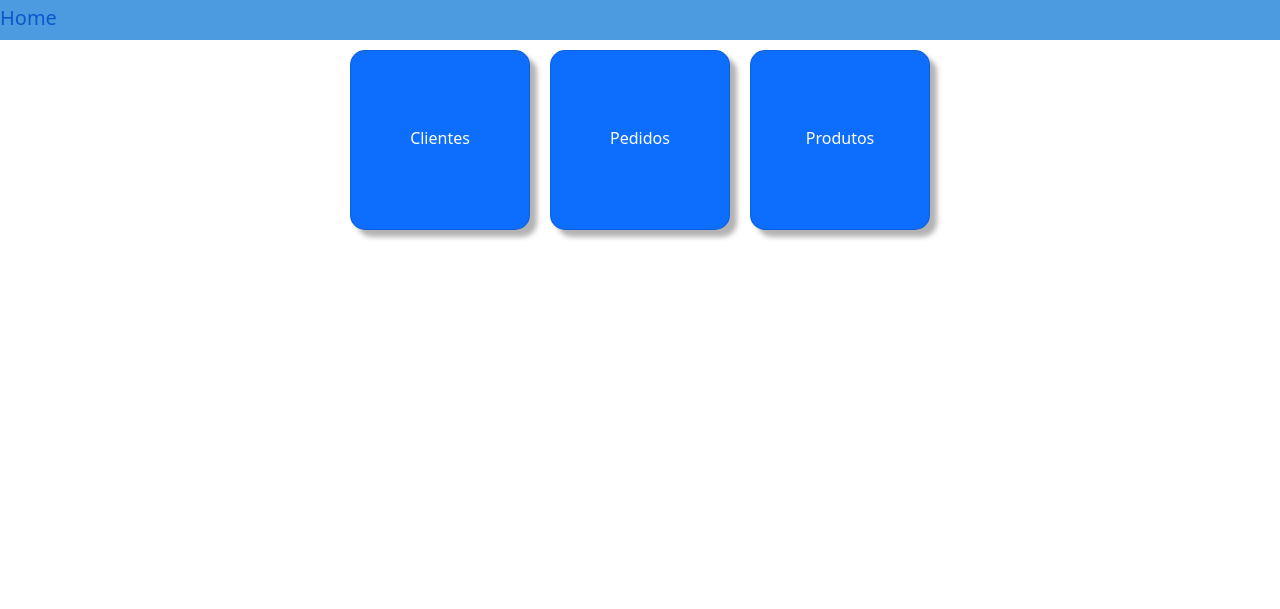
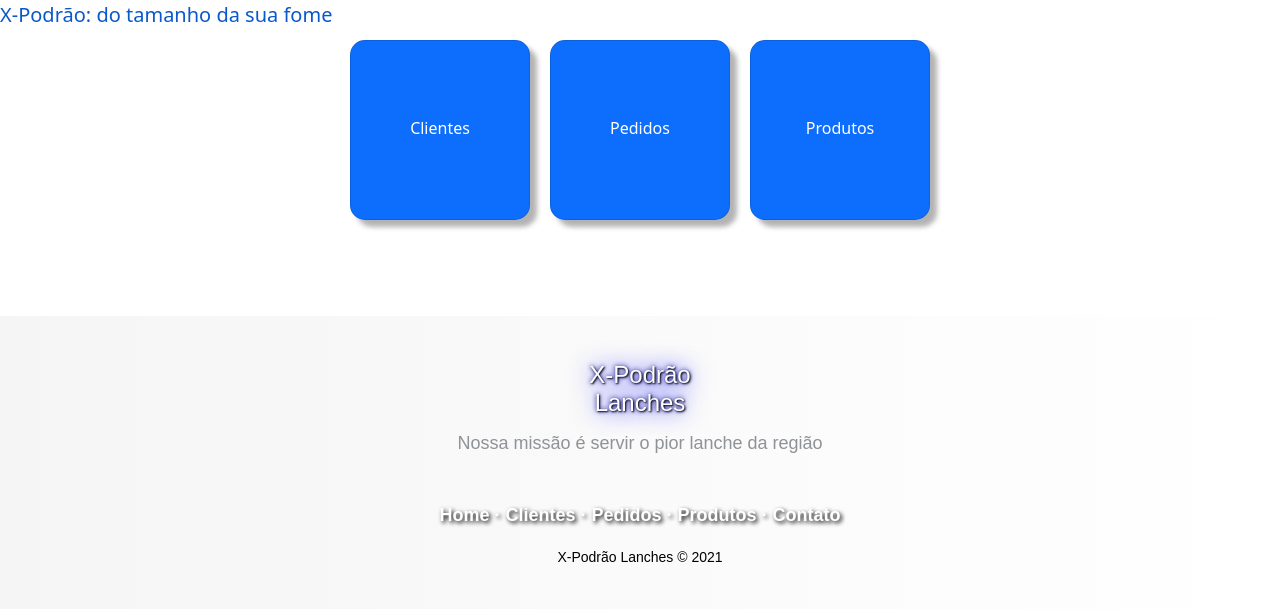
Before and after one commit to titioneamorim/pedidosLanchonete, a Django app: page / in a window 1280 px wide. Shown: the top 609 px of the page. Run offline with Django 3.2, Linux system fonts and the light colour scheme; some libraries are stand-ins or nearby versions.

Commit message:
Alterações no product, model e home

```diff
--- a/config/urls.py
+++ b/config/urls.py
@@ -27,6 +27,6 @@ urlpatterns = [
     # path('', include('customer.urls')),
     # path('', include('order.urls')),
     # path('', include('payment.urls')),
-    # path('', include('product.urls')),
+    path('', include('product.urls')),
     # path('', include('product.urls')),
 ]
--- /dev/null
+++ b/product/urls.py
@@ -0,0 +1,12 @@
+from django.urls import path
+from .views import *
+
+namespace = 'product'
+
+urlpatterns = [
+    path('products/', home_products, name="home_products"),
+    path('products/<uuid:id>/', home_products, name="home_products"),
+    path('products/edit/<uuid:id>/', edit_product, name="edit_product"),
+    path('products/save', save_product, name="save_product"),
+    #path('search/', ProductSearchView.as_view(), name='search'),
+]
--- a/templates/base.html
+++ b/templates/base.html
@@ -15,16 +15,8 @@
         </head>
             <body>
 
-            <nav class="header clearfix" style="background-color: rgb(76, 155, 225);">
-                <a class="navbar-brand" href="{% url 'home' %}" style="font-collor:white;">Home</a>
-                <button class="navbar-toggler" type="button" data-toggle="collapse" data-target="#navbarSupportedContent" aria-controls="navbarSupportedContent" aria-expanded="false" aria-label="Toggle navigation">
-                <span class="navbar-toggler-icon"></span>
-                </button>
-
-                <div class="collapse navbar-collapse" id="navbarSupportedContent">
-                <ul class="navbar-nav mr-auto">
-                </ul>
-                </div>
+            <nav class="header clearfix">
+                <a class="navbar-brand" href="{% url 'home' %}">X-Podrão: do tamanho da sua fome</a>
             </nav>
 
       <div id="corpo">
@@ -38,5 +30,27 @@
             </div>
       </div>
 
+        <footer class="footer-basic-centered">
+
+			<p class="footer-company-motto">X-Podrão<br>Lanches</p>
+            <p></p>
+            <p> <font color ="#8f9296">Nossa missão é servir o pior lanche da região</font></p>
+
+			<p class="footer-links">
+				<a href="{% url 'home' %}">Home</a>
+				·
+				<a href="#">Clientes</a>
+				·
+				<a href="#">Pedidos</a>
+				·
+				<a href="{% url 'home_products'%}">Produtos</a>
+				·
+				<a href="#">Contato</a>
+			</p>
+
+			<p class="footer-company-name">X-Podrão Lanches &copy; 2021</p>
+
+		</footer>
+
 </body>
     </html>
--- a/templates/home.html
+++ b/templates/home.html
@@ -3,14 +3,14 @@
 {% block container  %}
 
 
-        <div class="card text-white bg-primary mb-3" id="clientes" style="width:180px; height:180px;max-width: 18rem; margin:10px; box-shadow:7px 7px 5px 0px rgba(50, 50, 50, 0.37); border-radius:15px;">
+        <div class="card text-white bg-primary mb-3" id="clientes" style="width:180px; height:180px;max-width: 18rem; margin:10px; box-shadow:7px 7px 5px 0px rgba(50, 50, 50, 0.37); border-radius:15px; cursor: pointer;">
             <p style="padding-top:75px;text-align:center; vertical-align: middle;"> Clientes </p>
         </div>
-        <div class="card text-white bg-primary mb-3" id="pedidos" style="width:180px; height:180px;max-width: 18rem; margin:10px; box-shadow:7px 7px 5px 0px rgba(50, 50, 50, 0.37); border-radius:15px;">
+        <div class="card text-white bg-primary mb-3" id="pedidos" style="width:180px; height:180px;max-width: 18rem; margin:10px; box-shadow:7px 7px 5px 0px rgba(50, 50, 50, 0.37); border-radius:15px; cursor: pointer;">
             <p style="padding-top:75px;text-align:center; vertical-align: middle;"> Pedidos </p>
         </div>
 
-        <div class="card text-white bg-primary mb-3" id="produtos"  style="width:180px; height:180px; max-width: 18rem; margin:10px; box-shadow:7px 7px 5px 0px rgba(50, 50, 50, 0.37);border-radius:15px;">
+        <div class="card text-white bg-primary mb-3" id="products"  style="width:180px; height:180px; max-width: 18rem; margin:10px; box-shadow:7px 7px 5px 0px rgba(50, 50, 50, 0.37);border-radius:15px; cursor: pointer;">
             <p style="padding-top:75px; text-align:center; vertical-align: middle;">Produtos</div>
         </div>
 
@@ -21,8 +21,8 @@
             document.getElementById("pedidos").onclick = function(){
                 window.location.href="";
             }
-            document.getElementById("produtos").onclick = function(){
-                window.location.href="";
+            document.getElementById("products").onclick = function(){
+                window.location.href="{% url 'home_products'%}";
             }
         </script>
 
--- /dev/null
+++ b/templates/static/css/base-style.css
@@ -0,0 +1,77 @@
+/* .table {
+    position: relative;
+    top: 70px;
+}
+
+#bt-adicionar {
+    position: absolute;
+    top: 75px;
+    left: 25px;
+    cursor: pointer;
+}
+
+.header {
+    background: linear-gradient(90deg, rgba(255, 255, 255, 1) 0%, rgba(245, 245, 245, 1) 100%);
+    font: normal 18px sans-serif;
+    padding: 10px;
+} */
+
+.footer-basic-centered {
+    background: linear-gradient(270deg, rgba(255, 255, 255, 1) 0%, rgba(245, 245, 245, 1) 100%);
+    box-sizing: border-box;
+    width: 100%;
+    text-align: center;
+    font: normal 18px sans-serif;
+    padding: 45px;
+    margin-top: 80px;
+}
+
+.footer-basic-centered .footer-company-motto {
+    font-size: 24px;
+    margin: 0;
+    color: white;
+    text-shadow: 1px 1px 2px black, 0 0 25px blue, 0 0 5px darkblue;
+}
+
+.footer-basic-centered .footer-company-name {
+    color: #000000;
+    font-size: 14px;
+    margin: 0;
+}
+
+.footer-basic-centered .footer-links {
+    list-style: none;
+    font-weight: bold;
+    color: white;
+    text-shadow: 2px 2px 4px #000000;
+    padding: 35px 0 23px;
+    margin: 0;
+}
+
+.footer-basic-centered .footer-links a {
+    display: inline-block;
+    text-decoration: none;
+    color: inherit;
+}
+
+
+/* If you don't want the footer to be responsive, remove these media queries */
+
+@media (max-width: 600px) {
+    .footer-basic-centered {
+        padding: 35px;
+    }
+    .footer-basic-centered .footer-company-motto {
+        font-size: 18px;
+    }
+    .footer-basic-centered .footer-company-name {
+        font-size: 12px;
+    }
+    .footer-basic-centered .footer-links {
+        font-size: 14px;
+        padding: 25px 0 20px;
+    }
+    .footer-basic-centered .footer-links a {
+        line-height: 1.8;
+    }
+}
```
Also changed, not shown: product/models.py (+3 -6 lines), product/serializers.py (added, +7 -0 lines), product/service.py (added, +20 -0 lines), product/templates/home-edit-product.html (added, +27 -0 lines), product/templates/home-products.html (added, +39 -0 lines), product/templates/product-add.html (added, +33 -0 lines), product/views.py (+42 -2 lines), templates/partials/messages.html (added, +7 -0 lines), address/migrations/0002_alter_addressmodel_options.py (added), customer/migrations/0002_alter_customermodel_options.py (added), order/migrations/0002_alter_ordermodel_options.py (added), payment/migrations/0001_initial.py (added), product/migrations/0002_alter_productmodel_options.py (added), product/migrations/0003_alter_productmodel_options.py (added), 1 more files.
